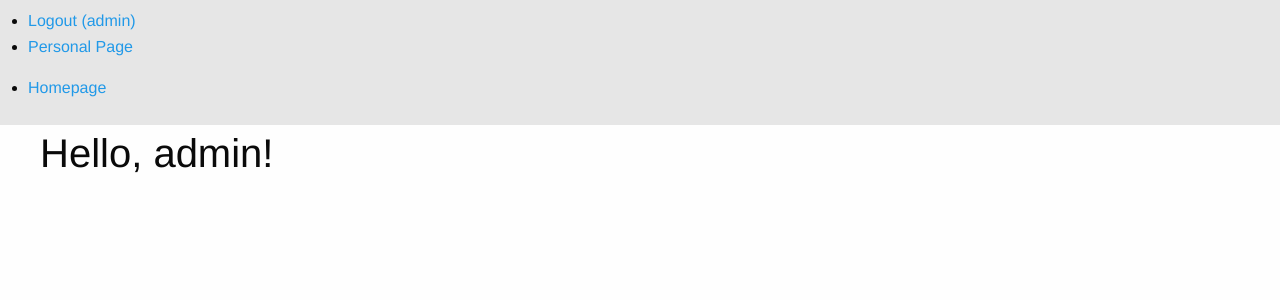
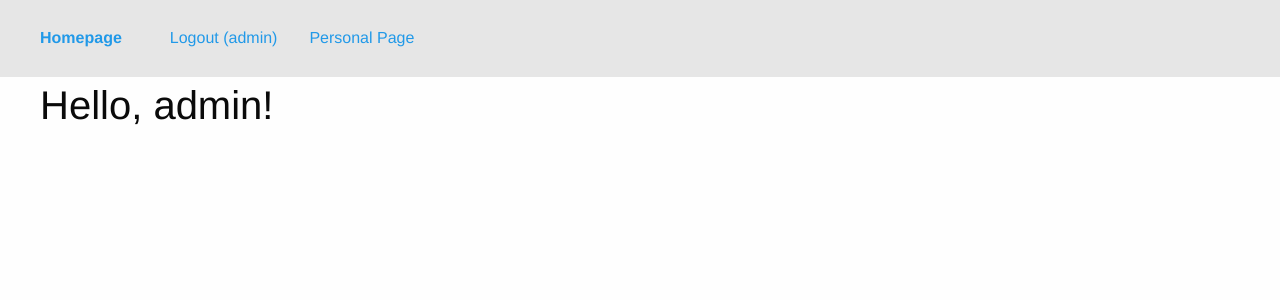
Before and after one commit to nirajkvinit/bookstore, a Django app: a page that uses main_site/store/templates/base.html in a window 1280 px wide. Shown: the top 300 px of the page. Run offline with Django 3.2, Linux system fonts and the light colour scheme; a user stored in the database is signed in; parts of the project's set-up code (start-up, migrations or seed data) failed here and were passed over; some libraries are stand-ins or nearby versions.

Commit message:
peping some functions and change base template

```diff
--- a/main_site/store/templates/base.html
+++ b/main_site/store/templates/base.html
@@ -11,9 +11,10 @@
         <script src="{% static "js/vendor/jquery.js" %}"></script>
         <script src="{% static "js/vendor/foundation.js" %}"></script>
         <script src="{% static "js/vendor/foundation.min.js" %}"></script>
-        <nav class="top-bar foundation-bar" data-topbar>
-            <section class="top-bar-section">
-                <ul class="right">
+        <div class="top-bar" data-topbar>
+            <div class="top-bar-left">
+                <ul class="dropdown menu" data-dropdown-menu>
+                    <li class="menu-text"><a href="/">Homepage</a></li>
                     {% if user.username %}
                         <li><a href="/auth/logout/">Logout ({{ user.username }})</a></li>
                         <li><a href={% url "user_page" %}>Personal Page</a></li>
@@ -21,11 +22,8 @@
                         <li><a href="/auth/login">Login</a></li>
                     {% endif %}
                 </ul>
-                <ul class="left">
-                    <li><a href="/">Homepage</a></li>
-                </ul>
-            </section>
-        </nav>
+            </div>
+        </div>
         <div class="row">
             <!--разобраться с блоками включаемыми-->
             {% block store %}{% endblock %}
```
Also changed, not shown: main_site/store/views.py (+18 -6 lines).
